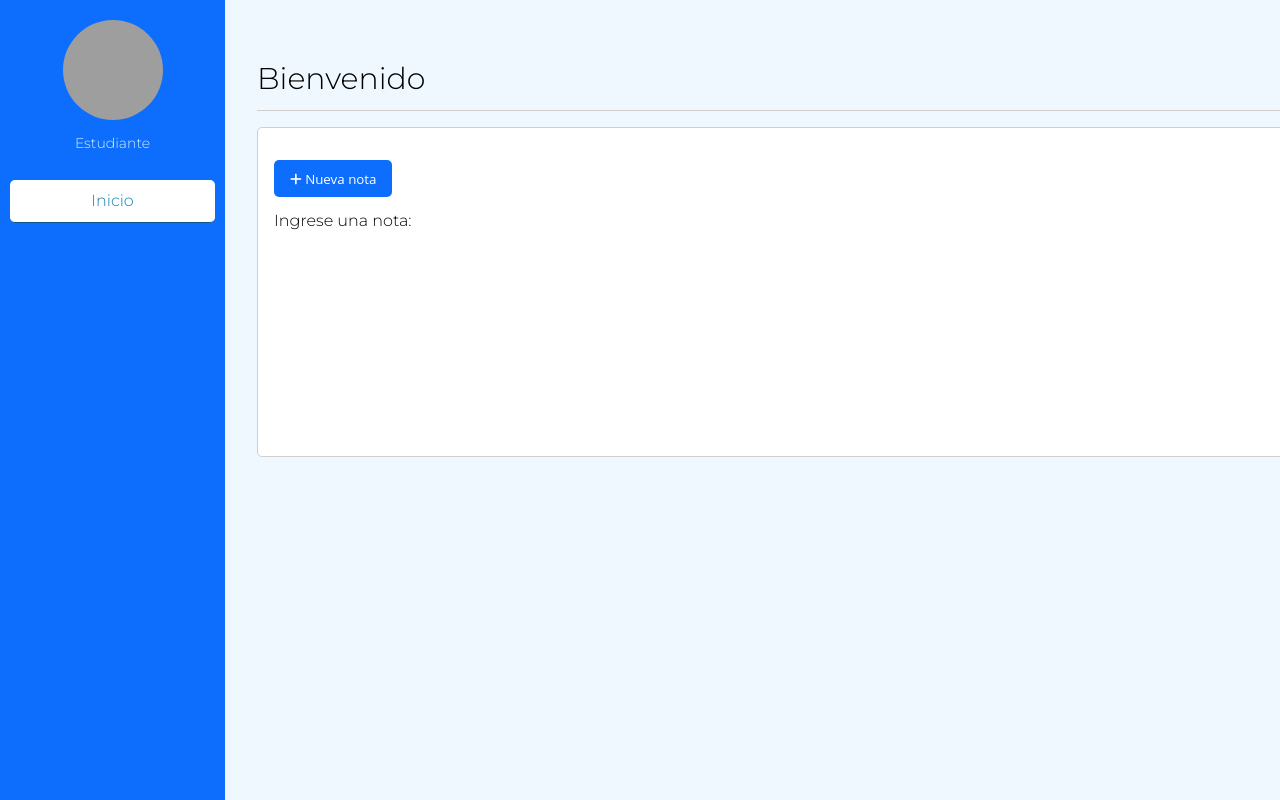
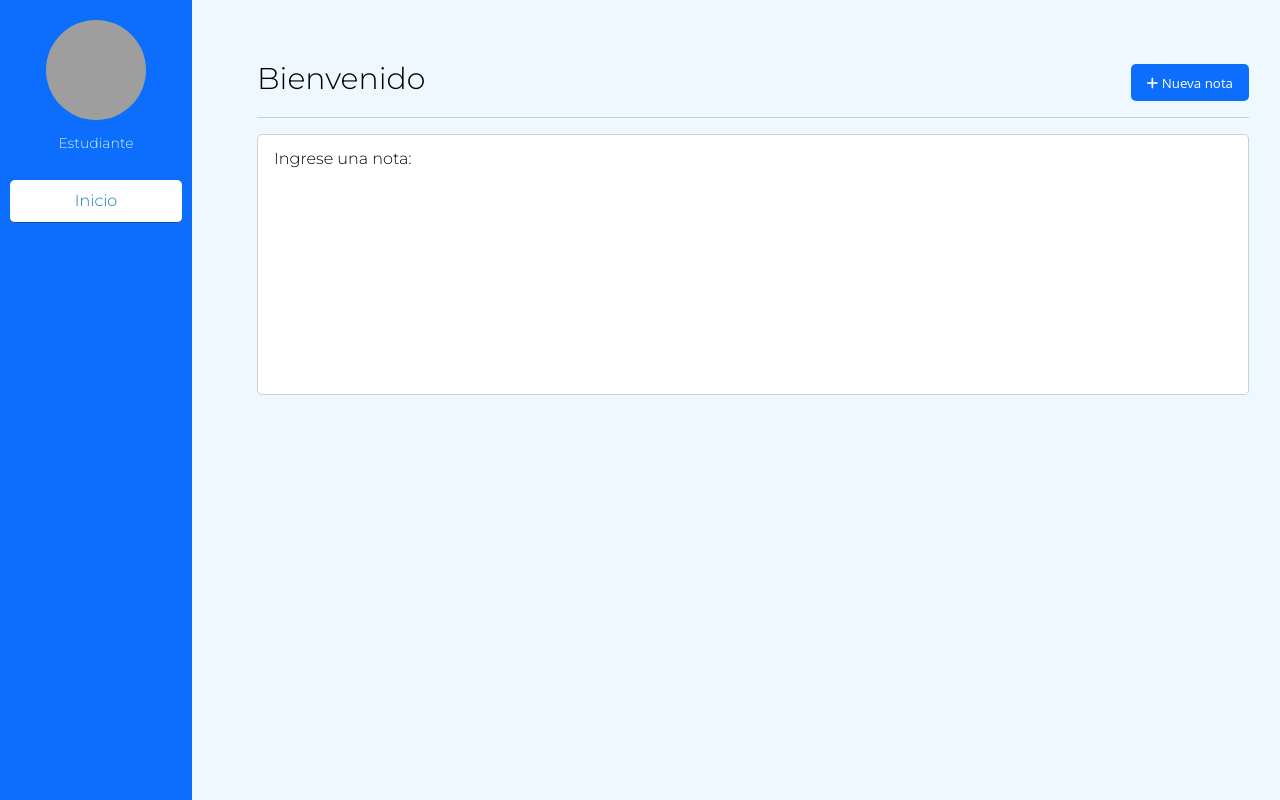
Before and after one commit to 2023-SEMI-DESIX-G1/hawkins-kevin, a plain HTML site: page lab-5/index.html in a window 1280 px wide. Drawn offline with nearby package versions, Linux system fonts and the light colour scheme; grey boxes are pictures that could not be loaded.

Commit message:
adjust flex

```diff
--- a/lab-5/index.html
+++ b/lab-5/index.html
@@ -28,18 +28,18 @@
             </div>
         </div>
         <div class="dashboard">
+            <form action="" id="grades-form">
                 <div class="title">
                     <h3 style="font-size: 30px; font-weight: 500; padding: 1rem 0;">Bienvenido</h3>
-            </div>
-            <div class="wrap">
-                <div class="card">
-                    <form action="" id="grades-form">
                     <div class="card-header">
                         <button type="submit" id="add-btn">
                             <i class="fa-sharp fa-solid fa-plus"></i>
                             <span>Nueva nota</span>
                         </button>
                     </div>
+                </div>
+                <div class="wrap">
+                    <div class="card">
                         <div class="card-body">
                             <label for="quantity" class="">Ingrese una nota:</label>
                             <div class="input-box" id="input-box"></div>
@@ -49,7 +49,6 @@
                                 <span>Calcular promedio</span>
                             </button>
                         </div>
-                    </form>
                     </div>
 
                     <div class="graphic">
@@ -57,6 +56,7 @@
                         <h4 style="margin-top: 1.5rem;" id="result"></h4>
                     </div>
                 </div>
+            </form>
         </div>
     </div>
     <script src="app.js"></script>
--- a/lab-5/style.css
+++ b/lab-5/style.css
@@ -22,11 +22,10 @@ body{
     border: none;
     border-radius: 5px;
     box-sizing: border-box;
-    width: 86%;
+    width: 80%;
     margin: 1rem 1rem;
     position: fixed;
     left: 225px;
-    overflow-x: auto;
 }
 
 .wrap{
@@ -46,7 +45,7 @@ body{
     position: fixed;
     top: 0;
     left: 0;
-    width: 225px;
+    width: 15%;
     height: 100%;
     padding: 20px 0;
     transition: all 0.5s ease;
@@ -105,11 +104,12 @@ body{
 }
 
 .title {
+    display: flex;
     border-bottom: 1px solid rgb(207, 207, 207);
+    justify-content: space-between;
 }
 
 .card{
-    width: 18rem;
     border: none;
     border-radius: 5px;
     font-weight: 500;
@@ -149,6 +149,8 @@ body{
 
 .input-box {
     display: flex;
+    flex-wrap: wrap;
+    box-sizing: border-box;
 }
 
 .graphic {
```
Lines whose indentation alone changed are shown as unchanged.
